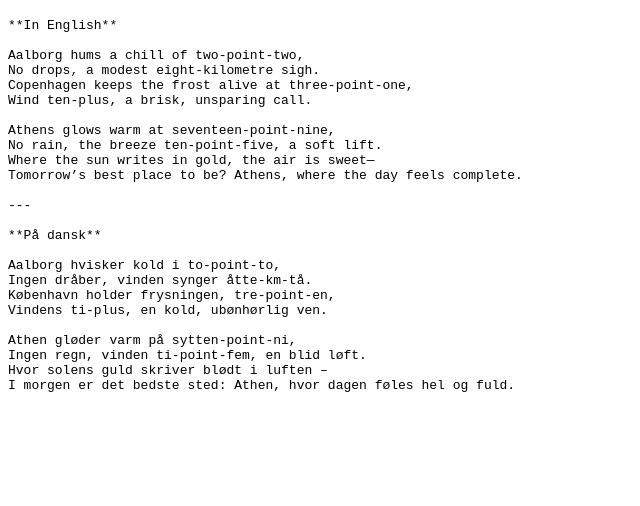
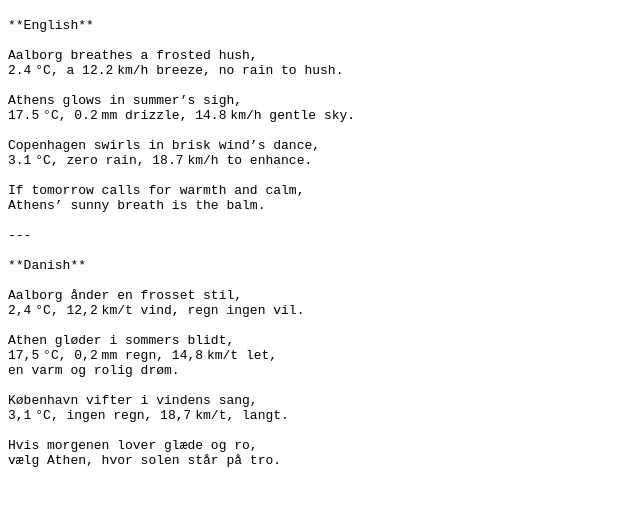
Before and after one commit to kristiana098/weather-pipeline, a plain HTML site: page docs/index.html in a window 1280 px wide. Shown: the part 48-554 px from the top of the page, without its empty margins (0-640 px from the left). Drawn offline with Linux system fonts and the light colour scheme.

Commit message:
Update weather and poem

```diff
--- a/docs/index.html
+++ b/docs/index.html
@@ -2,30 +2,35 @@
         <html>
         <body>
         <h1>Weather Poem</h1>
-        <pre>**In English**
+        <pre>**English**
 
-Aalborg hums a chill of two‑point‑two,
-No drops, a modest eight‑kilometre sigh.
-Copenhagen keeps the frost alive at three‑point‑one,
-Wind ten‑plus, a brisk, unsparing call.
+Aalborg breathes a frosted hush,
+2.4 °C, a 12.2 km/h breeze, no rain to hush.
 
-Athens glows warm at seventeen‑point‑nine,
-No rain, the breeze ten‑point‑five, a soft lift.
-Where the sun writes in gold, the air is sweet—
-Tomorrow’s best place to be? Athens, where the day feels complete.
+Athens glows in summer’s sigh,
+17.5 °C, 0.2 mm drizzle, 14.8 km/h gentle sky.
+
+Copenhagen swirls in brisk wind’s dance,
+3.1 °C, zero rain, 18.7 km/h to enhance.
+
+If tomorrow calls for warmth and calm,
+Athens’ sunny breath is the balm.
 
 ---
 
-**På dansk**
+**Danish**
 
-Aalborg hvisker kold i to‑point‑to,
-Ingen dråber, vinden synger åtte‑km‑tå.
-København holder frysningen, tre‑point‑en,
-Vindens ti‑plus, en kold, ubønhørlig ven.
+Aalborg ånder en frosset stil,
+2,4 °C, 12,2 km/t vind, regn ingen vil.
 
-Athen gløder varm på sytten‑point‑ni,
-Ingen regn, vinden ti‑point‑fem, en blid løft.
-Hvor solens guld skriver blødt i luften –
-I morgen er det bedste sted: Athen, hvor dagen føles hel og fuld.</pre>
+Athen gløder i sommers blidt,
+17,5 °C, 0,2 mm regn, 14,8 km/t let,
+en varm og rolig drøm.
+
+København vifter i vindens sang,
+3,1 °C, ingen regn, 18,7 km/t, langt.
+
+Hvis morgenen lover glæde og ro,
+vælg Athen, hvor solen står på tro.</pre>
         </body>
         </html>
```
Also changed, not shown: 1 other file.
